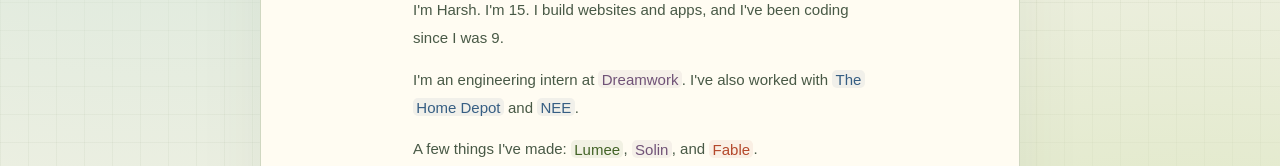
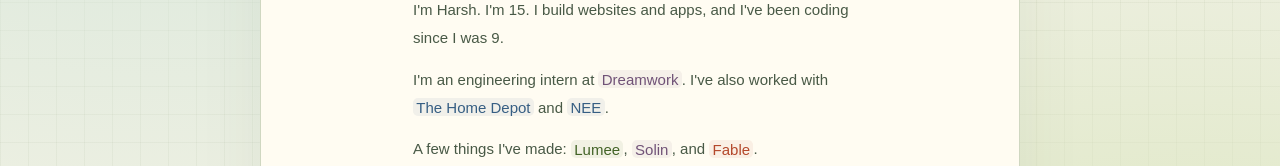
Before and after one commit to GreenKeewi/bio, a Next.js app: page / in a window 1280 px wide. Shown: the part 334-500 px from the top of the page. Built offline with nearby package versions, Linux system fonts and the light colour scheme.

Commit message:
Keep inline project names together and fit margin notes to the viewport

```diff
--- a/app/globals.css
+++ b/app/globals.css
@@ -166,6 +166,7 @@
   padding: 0.04em 0.22em;
   background: color-mix(in srgb, currentColor 7%, transparent);
   border-radius: 5px;
+  white-space: nowrap;
 }
 
 .home-footer {
@@ -218,7 +219,7 @@
   color: var(--ink-soft);
 }
 
-@media (max-width: 1000px) {
+@media (max-width: 1100px) {
   .home-margin-note { display: none; }
 }
 
```
